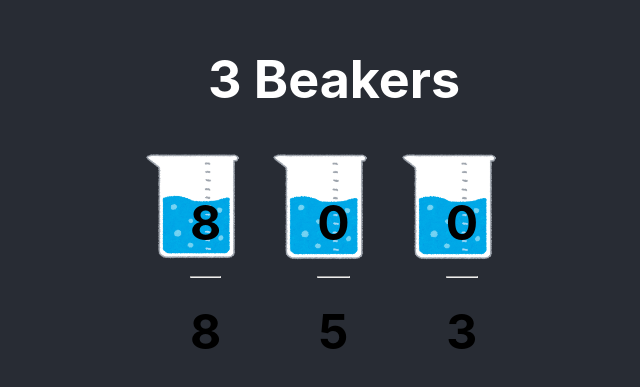
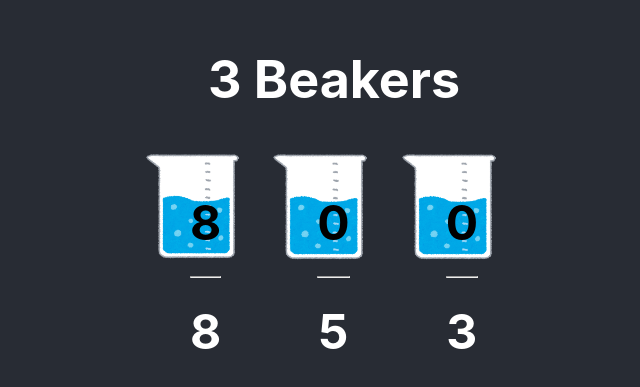
Before and after one commit to TakesxiSximada/3beakers, a React (Create React App) app: page / in a window 1280 px wide. Shown: the part 189-576 px from the top of the page, without its empty margins (306-946 px from the left). Built offline with nearby package versions, Linux system fonts and the light colour scheme.

Commit message:
🎨 Improve U/I.

```diff
--- a/src/App.css
+++ b/src/App.css
@@ -36,6 +36,10 @@
   display: flex;
 }
 
+.MaxCount {
+  color: white;
+}
+
 .Beaker {
  padding: 3rem;
  color: black;
--- a/src/App.tsx
+++ b/src/App.tsx
@@ -5,7 +5,7 @@ import './App.css';
 import { selectBeaker } from './store'
 
 
-const printBeaker = (beaker: any) => (<span><span>{beaker.currentCount}</span><hr /><span>{beaker.maxCount}</span></span>);
+const printBeaker = (beaker: any) => (<span><span>{beaker.currentCount}</span><hr /><span className="MaxCount">{beaker.maxCount}</span></span>);
 
 function App(props: any) {
   return (
```
